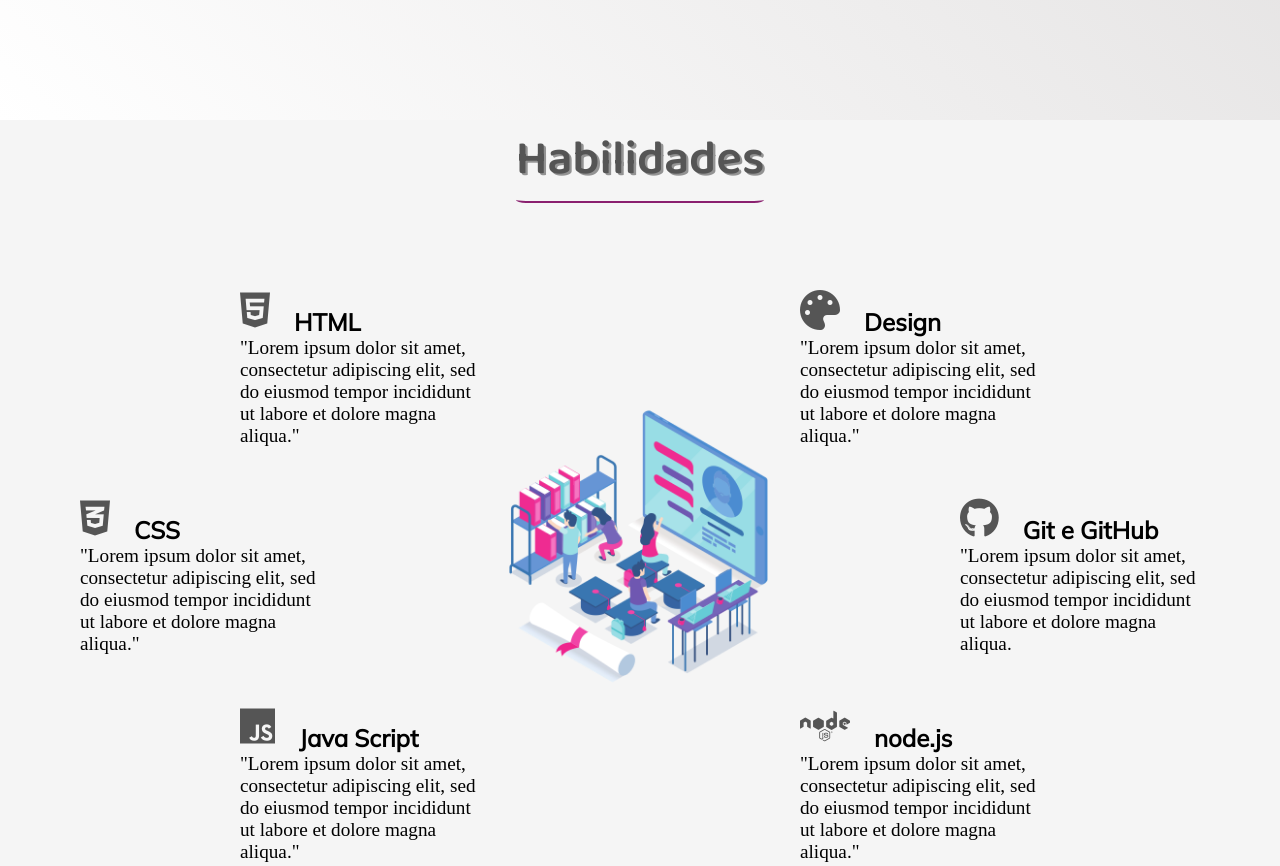
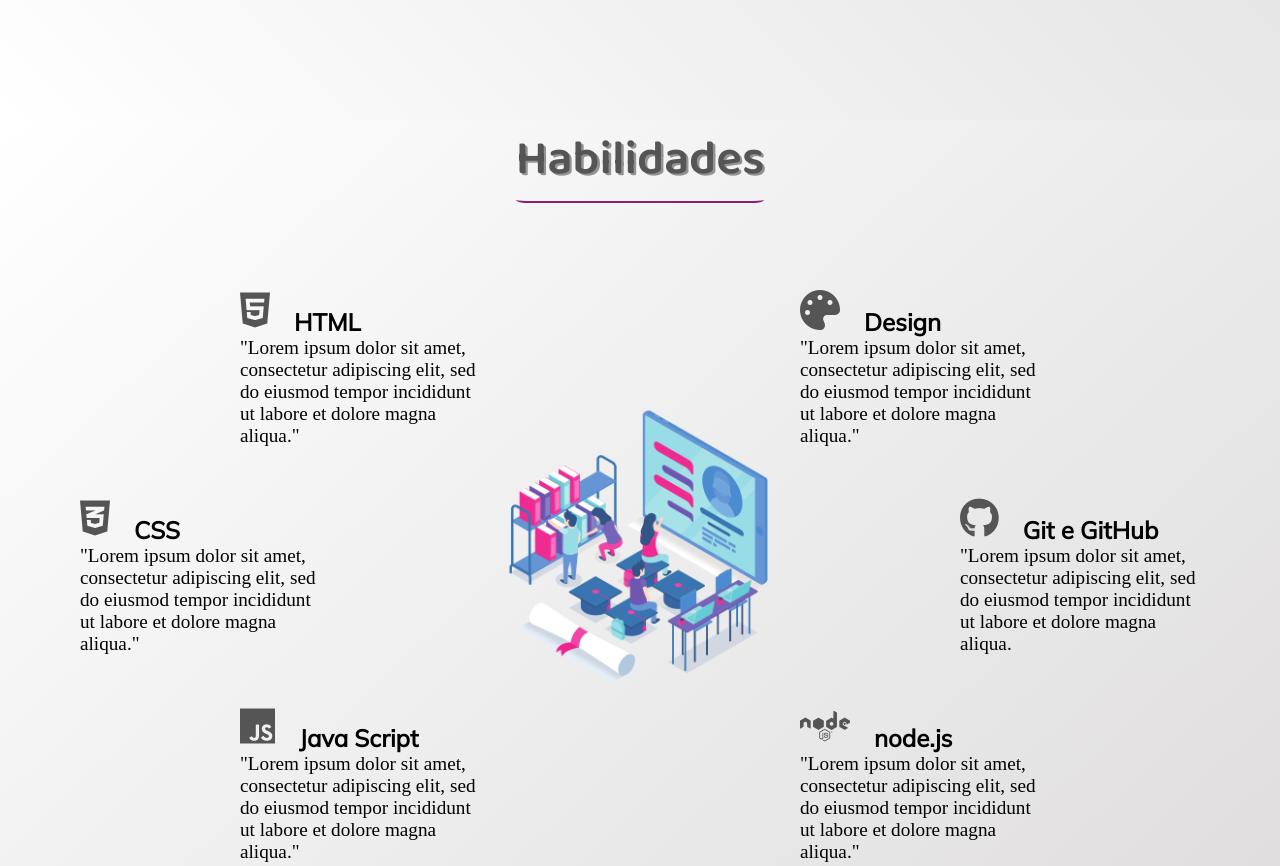
Before and after one commit to GustavoBenedito/Portfolio-dev, a plain HTML site: page index.html in a window 1280 px wide. Shown: the part 1480-2346 px from the top of the page. Drawn offline with Linux system fonts and the light colour scheme.

Commit message:
att profile in progress

```diff
--- a/style.css
+++ b/style.css
@@ -269,6 +269,10 @@ header{
 .presentation p{
     text-align: left;
 }
+#habilidades{
+    background: rgb(255,255,255);
+    background: linear-gradient(137deg, rgba(255,255,255,1) 0%, rgba(221,219,219,1) 95%);
+}
 .habilidades{
     margin-top:5em;
     display:grid;
@@ -276,10 +280,8 @@ header{
     grid-template-rows: repeat(16,6em);
     row-gap: 0.5em;
     height:110vh;
+
 }
-
-
-
 .habilidade:nth-child(1){
     grid-column: 4/7;
     grid-row: 1/3;
@@ -324,7 +326,6 @@ header{
     display:flex;
     align-items: center;
     justify-content: center;
-
 }
 .sessao-habilidades{
     background:#f5f5f5;
@@ -347,15 +348,12 @@ header{
 .habilidades-header i{
     font-size:2.5em;
     color: #555;
-
 }
-
 .habilidades-header h3{
     font-family: var(--font-action);
     margin-top:1em;
     padding-left:1em;
     font-size:1.5em
-
 }
 .habilidades-text{
     font-family: var(--font-secundary);
@@ -370,7 +368,6 @@ header{
     object-fit: cover;
     width:100%;
 }
-
 .data-anime{
     opacity:0;
     transition:0.5s ease-out;
@@ -378,9 +375,7 @@ header{
 .data-anime-bottom{
     transform: translate3d(0,500px,0)
 }
-
 .data-anime-animate{
-
     position: relative!important;
     opacity:1;
     transform:translate3d(0px,0px,0px);
```
